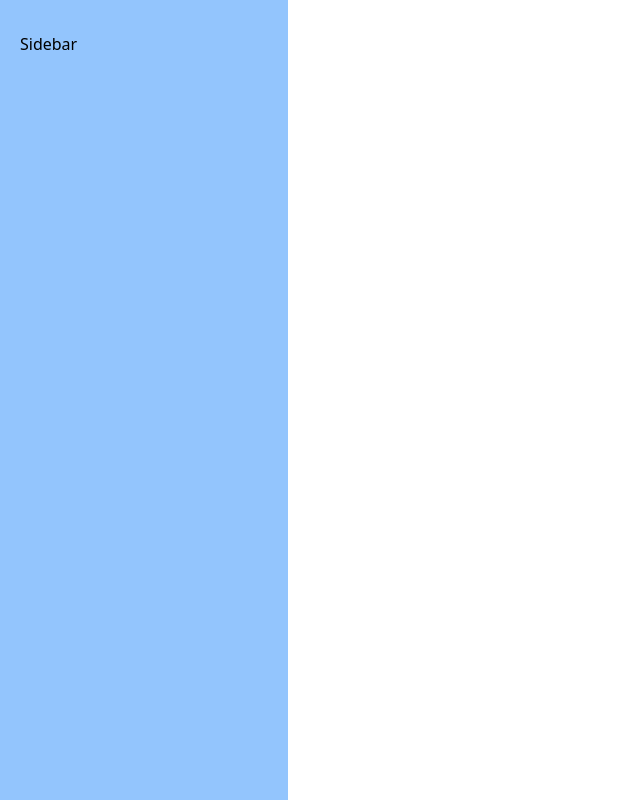
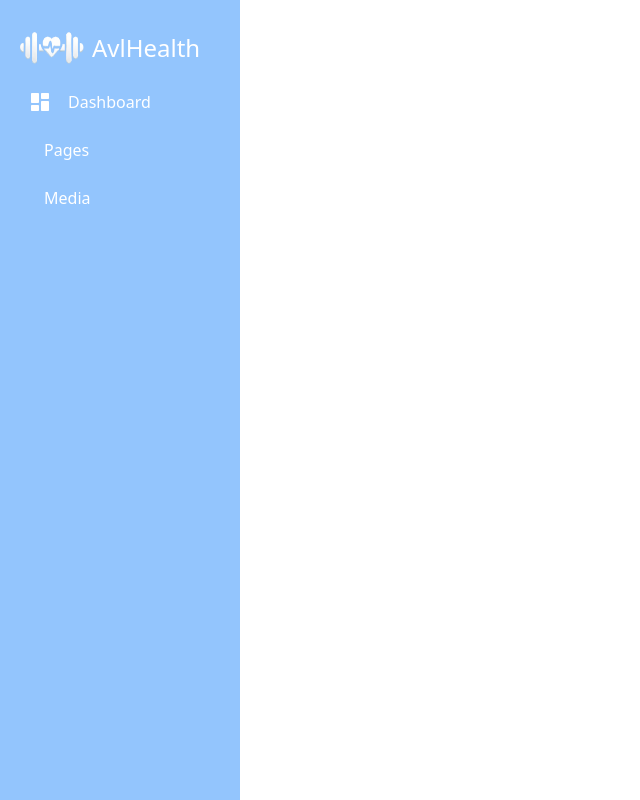
Before and after one commit to AvielO/avlprog, a React (Vite) app: page / in a window 1280 px wide. Shown: the whole page, without its empty margins (0-640 px from the left). Built offline with nearby package versions, Linux system fonts and the light colour scheme.

Commit message:
Compatible sidebar created and added to app

```diff
--- a/src/Components/Sidebar/Sidebar.tsx
+++ b/src/Components/Sidebar/Sidebar.tsx
@@ -1,5 +1,52 @@
+import { useState } from "react";
+import { BsArrowLeftShort } from "react-icons/bs";
+import { RiDashboardFill } from "react-icons/ri";
+
 const Sidebar = () => {
-  return <div className="bg-blue-300 h-screen p-5 pt-8 w-72">Sidebar</div>;
+  const [open, setOpen] = useState(true);
+  const menus = [
+    {
+      title: "Dashboard",
+      icon: <RiDashboardFill />,
+    },
+    { title: "Pages" },
+    {
+      title: "Media",
+    },
+  ];
+
+  return (
+    <div
+      className={`bg-blue-300 h-screen p-5 pt-8 w-28 md:w-60 duration-300 relative`}
+    >
+      <div className="inline-flex cursor-pointer">
+        <img
+          src="/assets/logo/textless-logo.png"
+          className={`w-16 mr-2 duration-300 ${open && "rotate-[360deg]"}`}
+          alt="AvlHealth Logo"
+        />
+        <h1
+          className={`text-white origin-left font-medium text-2xl scale-0 md:scale-100 duration-300`}
+        >
+          AvlHealth
+        </h1>
+      </div>
+
+      <ul className="pt-2 flex flex-col justify-center">
+        {menus.map((menu, index) => (
+          <li
+            key={index}
+            className="text-white text-sm flex items-center gap-x-4 cursor-pointer p-2 duration-300 hover:bg-blue-200 rounded-md my-1"
+          >
+            <span className="text-2xl block float-left">{menu.icon}</span>
+            <span className={`text-base font-medium hidden md:block`}>
+              {menu.title}
+            </span>
+          </li>
+        ))}
+      </ul>
+    </div>
+  );
 };
 
 export default Sidebar;
--- /dev/null
+++ b/src/Components/SidebarItem/SidebarItem.tsx
@@ -0,0 +1,5 @@
+const SidebarItem = () => {
+  return <div>Sidebar Items</div>;
+};
+
+export default SidebarItem;
--- a/tailwind.config.js
+++ b/tailwind.config.js
@@ -5,6 +5,7 @@ export default {
     extend: {
       backgroundImage: {
         "signup-bg": "url('assets/backgrounds/signup-screen.jpg')",
+        "light-white": "rgba(255,255,255,0.18)",
       },
     },
   },
```
Also changed, not shown: public/assets/logo/textless-logo.png (added).
